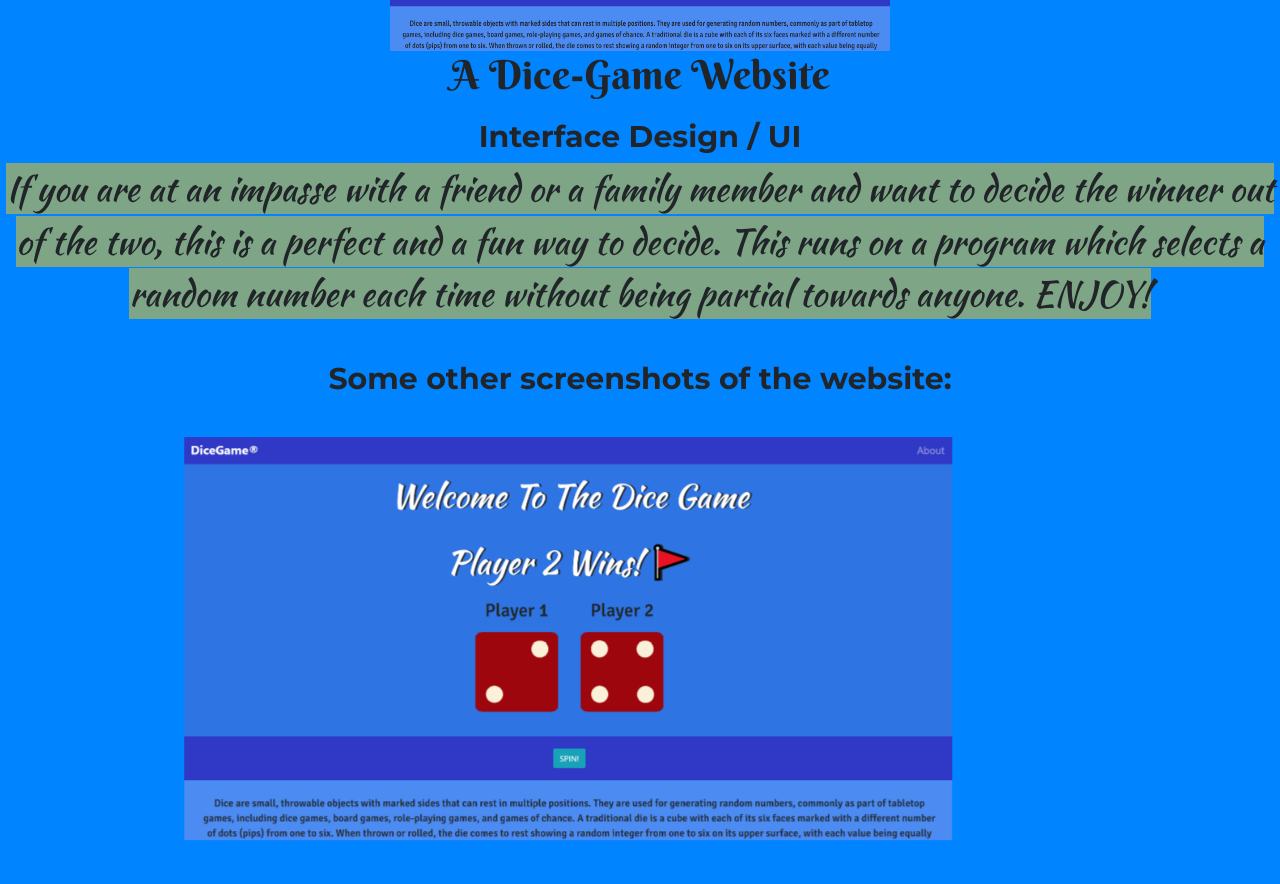
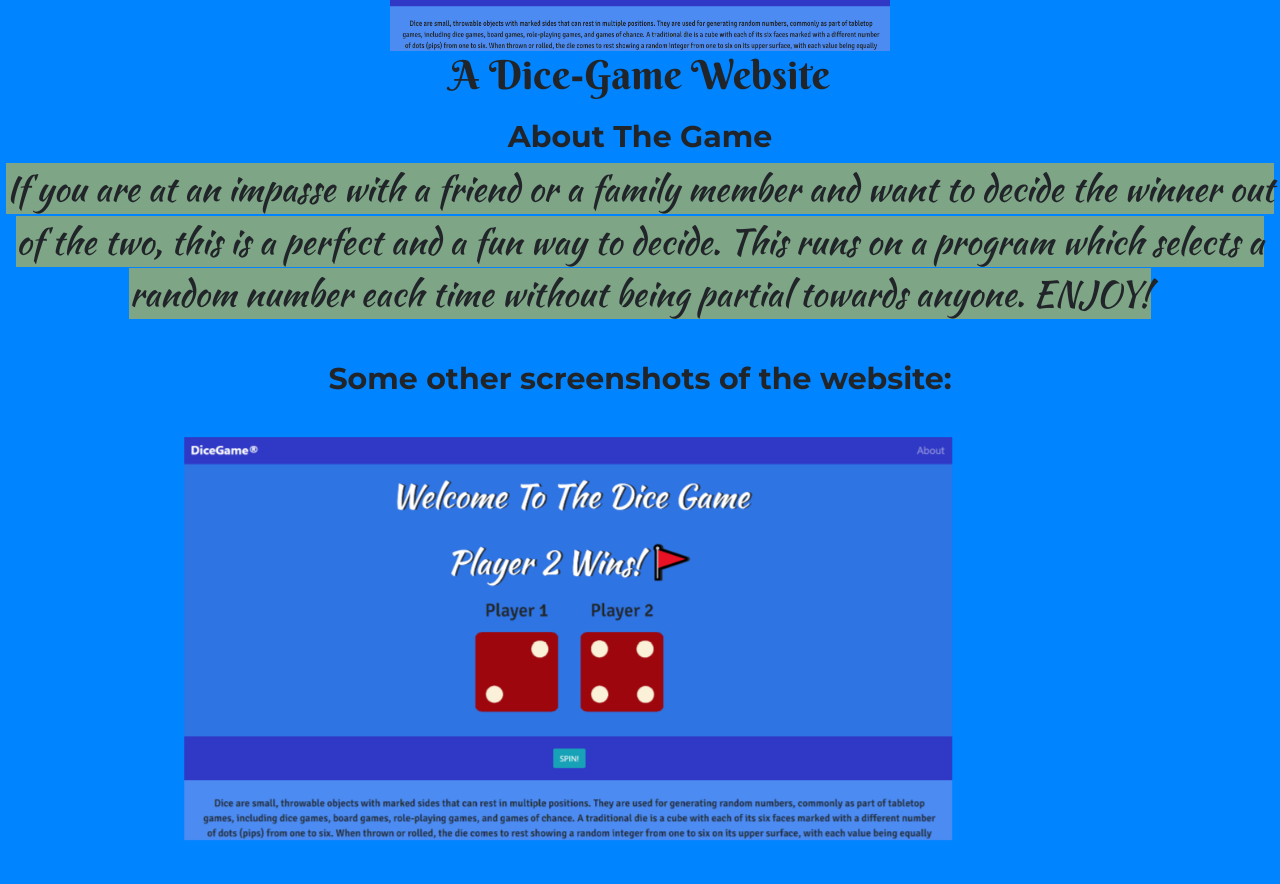
Before and after one commit to Tu5har5harma/About-Me, a plain HTML site: page work.html in a window 1280 px wide. Shown: the part 2468-3352 px from the top of the page. Drawn offline with nearby package versions, Linux system fonts and the light colour scheme; a web font is replaced by a local one.

Commit message:
Update work.html

```diff
--- a/work.html
+++ b/work.html
@@ -123,7 +123,7 @@
     <div class="dice container-fluid">
       <img class="web1" src="images\12.jpg" alt="Website Image" width="500px" height="300px">
       <h3>A Dice-Game Website</h3>
-      <h4 class="des">Interface Design / UI</h4>
+      <h4 class="des">About The Game</h4>
       <span class="par">If you are at an impasse with a friend or a family member and want to decide the winner out of the two, this is a perfect and a fun way to decide. This runs on a program which selects a random number each time without being partial towards anyone. ENJOY!
       </span>
       <h4 class="des1">Some other screenshots of the website:</h4>
```
